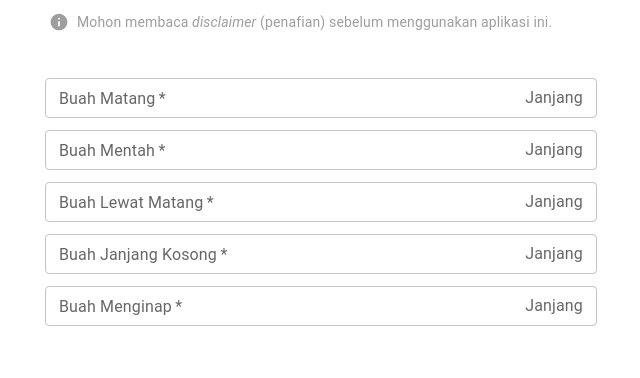
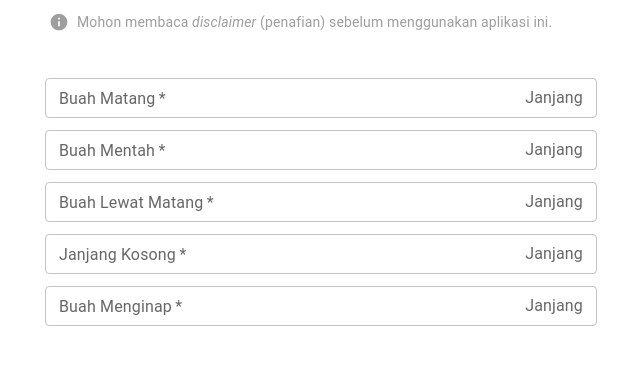
Before and after one commit to sensasi-delight/simulasi-grading-sawit, a React (Create React App) app: page / in a window 1280 px wide. Shown: the part 196-574 px from the top of the page, without its empty margins (319-959 px from the left). Built offline with nearby package versions, Linux system fonts and the light colour scheme.

Commit message:
chore: clean input field and optimize re-render

```diff
--- a/src/Main.js
+++ b/src/Main.js
@@ -1,12 +1,10 @@
-import { useState } from 'react';
+import { useState, useRef } from 'react';
 
 // Material UI
 import Button from '@mui/material/Button';
-import TextField from '@mui/material/TextField';
 import Box from '@mui/material/Box';
 import Fade from '@mui/material/Fade';
 import Grid from '@mui/material/Grid';
-import InputAdornment from '@mui/material/InputAdornment';
 import MobileStepper from '@mui/material/MobileStepper';
 
 // Material Icon
@@ -17,11 +15,10 @@ import BackupTableIcon from '@mui/icons-material/BackupTable';
 // My Components
 import DetailDialog from './components/DetailDialog';
 import SummaryTable from './components/SummaryTable';
-import FormMembers1 from './components/FormMembers1';
-import FormMembers2 from './components/FormMembers2';
 
 // My Helpers
 import calculatePalmGrade from './helpers/calculatePalmGrade';
+import MyTextField from './components/MyTextField';
 
 const isErrorDefault = {
 	nRipe: false,
@@ -51,28 +48,31 @@ const formValueDefault = {
 	price: ''
 }
 
+
+
+const form1Inputs = ['nRipe', 'nRaw', 'nUnripe', 'nEmptyLadder', 'nRestan']
+const form2Inputs = ['nLongRod', 'nSmallLadder', 'nPiece', 'nDirtyPiece', 'nWeight']
+
 export default function Main() {
 	const [activeStep, setActiveStep] = useState(0);
 	const [isDetailOpen, setIsDetailOpen] = useState(false);
 
-	const [formValue, setFormValue] = useState({ ...formValueDefault });
 	const [isError, setIsError] = useState({ ...isErrorDefault })
 	const [summaryDataset, setSummaryDataset] = useState([])
 	const [detailDataset, setDetailDataset] = useState([])
+	const formValueRef = useRef({ ...formValueDefault });
 
 	const handleReset = () => {
 		setActiveStep(0)
-		setFormValue({ ...formValueDefault })
+		formValueRef.current = { ...formValueDefault }
 		setIsError({ ...isErrorDefault })
 		setSummaryDataset([])
 		setDetailDataset([])
 	}
 
 	const calculate = () => {
-
 		const data = {}
-		Object.entries(formValue).map(([key, value]) => data[key] = parseFloat(value))
-
+		Object.entries(formValueRef.current).map(([key, value]) => data[key] = parseFloat(value))
 
 		const result = calculatePalmGrade(data)
 
@@ -88,25 +88,23 @@ export default function Main() {
 		}
 		setIsError({ ...isError })
 
+		formValueRef.current[event.target.id] = event.target.value
 
-		formValue[event.target.id] = event.target.value
-		setFormValue({ ...formValue })
-
-
-		if (!Object.values(formValue).includes('')) {
+		if (event.target.id === 'price') {
 			calculate()
 		}
 	}
+
 
 	const handleNext = (e) => {
 
 		e.preventDefault();
 
-		let elementList = ['nRipe', 'nRaw', 'nUnripe', 'nEmptyLadder', 'nRestan']
+		let elementList = form1Inputs
 
 		if (activeStep === 1) {
 			calculate()
-			elementList = ['nLongRod', 'nSmallLadder', 'nPiece', 'nDirtyPiece', 'nWeight']
+			elementList = form2Inputs
 		}
 
 		if (activeStep === 2) {
@@ -114,10 +112,9 @@ export default function Main() {
 			return false
 		}
 
-		elementList.map((element) => {
-			isError[element] = formValue[element] === ''
-			return setIsError({ ...isError })
-		})
+		elementList.map(elementId => isError[elementId] = formValueRef.current[elementId] === '')
+
+		setIsError({ ...isError })
 
 		if (!Object.values(isError).includes(true)) {
 			setActiveStep((prevActiveStep) => prevActiveStep + 1);
@@ -128,9 +125,7 @@ export default function Main() {
 
 	return (
 		<>
-			<Grid container justifyContent="center" sx={{
-				mt: 4
-			}}>
+			<Grid container justifyContent="center" mt={4}>
 				{activeStep === 0 && (
 					<Fade in={activeStep === 0} timeout={{ enter: 700, exit: 0 }}>
 						<Grid item
@@ -138,11 +133,15 @@ export default function Main() {
 							onSubmit={handleNext}
 							id="form1"
 						>
-							<FormMembers1
-								formValue={formValue}
-								handleValueChange={handleValueChange}
-								isError={isError}
-							/>
+							{form1Inputs.map(inputId =>
+								<MyTextField
+									key={inputId}
+									id={inputId}
+									value={formValueRef.current[inputId]}
+									isError={isError[inputId]}
+									handleValueChange={handleValueChange}
+								/>
+							)}
 
 							<Button type='submit' sx={{ display: 'none' }}></Button>
 						</Grid>
@@ -152,10 +151,16 @@ export default function Main() {
 				{activeStep === 1 && (
 					<Fade in={activeStep === 1} timeout={{ enter: 700, exit: 0 }}>
 						<Grid id="form2" item component='form' onSubmit={handleNext}>
-							<FormMembers2
-								formValue={formValue}
-								handleValueChange={handleValueChange}
-								isError={isError} />
+							{form2Inputs.map(inputId =>
+								<MyTextField
+									key={inputId}
+									id={inputId}
+									value={formValueRef.current[inputId]}
+									isError={isError[inputId]}
+									handleValueChange={handleValueChange}
+								/>
+							)}
+
 							<Button type='submit' sx={{ display: 'none' }}></Button>
 						</Grid>
 					</Fade>
@@ -165,26 +170,12 @@ export default function Main() {
 					<Fade in={activeStep === 2} timeout={{ enter: 700, exit: 0 }}>
 						<Grid item width="100%">
 							<Box component='form' id="form3" onSubmit={handleNext}>
-								<TextField
-									size="small"
-									autoFocus
-									value={formValue.price}
-									onChange={handleValueChange}
-									fullWidth
-									margin="dense"
-									type="number"
-									required
+								{<MyTextField
 									id="price"
-									label="Harga"
-									name="price"
-									autoComplete="off"
-									InputProps={{
-										startAdornment: <InputAdornment position="start">Rp</InputAdornment>,
-										endAdornment: <InputAdornment position="end">/kg</InputAdornment>,
-										inputMode: 'numeric', pattern: '[0-9]*',
-										inputProps: { min: 0 }
-									}}
-								/>
+									value={formValueRef.current['price']}
+									isError={isError['price']}
+									handleValueChange={handleValueChange}
+								/>}
 							</Box>
 
 
@@ -192,10 +183,7 @@ export default function Main() {
 
 
 							<Box
-								justifyContent="space-between" display="flex"
-								sx={{
-									mt: 6
-								}}
+								justifyContent="space-between" display="flex" mt={6}
 							>
 								<Button
 									variant="outlined"
--- /dev/null
+++ b/src/components/MyTextField.js
@@ -0,0 +1,52 @@
+import { InputAdornment, TextField } from "@mui/material";
+import { memo } from "react";
+
+const inputLabels = {
+	nRipe: 'Buah Matang',
+	nRaw: 'Buah Mentah',
+	nUnripe: 'Buah Lewat Matang',
+	nEmptyLadder: 'Janjang Kosong',
+	nRestan: 'Buah Menginap',
+	nLongRod: 'Tangkai Panjang',
+	nSmallLadder: 'Janjang Kecil',
+	nPiece: 'Berondolan',
+	nDirtyPiece: 'Berondolan Kotor',
+	nWeight: 'Bobot Keseluruhan',
+	price: 'Asumsi Harga'
+}
+
+const areEqual = (oldProps, newProps) => oldProps.value === newProps.value && oldProps.isError === newProps.isError
+
+const MyTextField = (props) => {
+	return <TextField
+		autoFocus={props.id === 'price' || props.id === 'nLongRod' ? true : false}
+
+		id={props.id}
+		// name={props.id}
+		value={props.value}
+		onChange={props.handleValueChange}
+		label={inputLabels[props.id]}
+
+		error={props.isError}
+		helperText={props.isError ? 'Mohon melengkapi isian' : ''}
+
+		InputProps={{
+			startAdornment: props.id === 'price' ? <InputAdornment position="start">Rp</InputAdornment> : '',
+			endAdornment: <InputAdornment position="end">{props.id === 'nPiece' || props.id === 'nDirtyPiece' || props.id === 'price' ? (props.id === 'price' ? '/' : '') + 'kg' : 'Janjang'}</InputAdornment>,
+			inputMode: 'numeric', pattern: '[0-9]*',
+			inputProps: { min: 0 }
+		}}
+
+		// style & type
+		size="small"
+		fullWidth
+		margin="dense"
+		type="number"
+		required
+		autoComplete="off"
+
+	/>
+}
+
+export default memo(MyTextField, areEqual)
+// export default MyTextField
```
